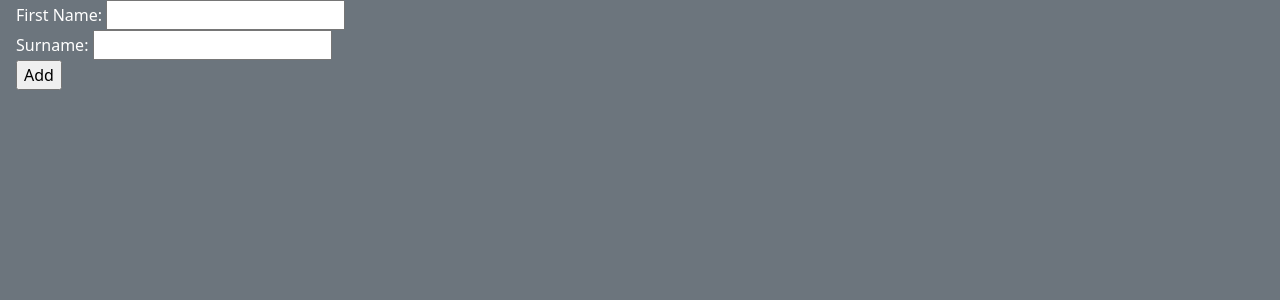
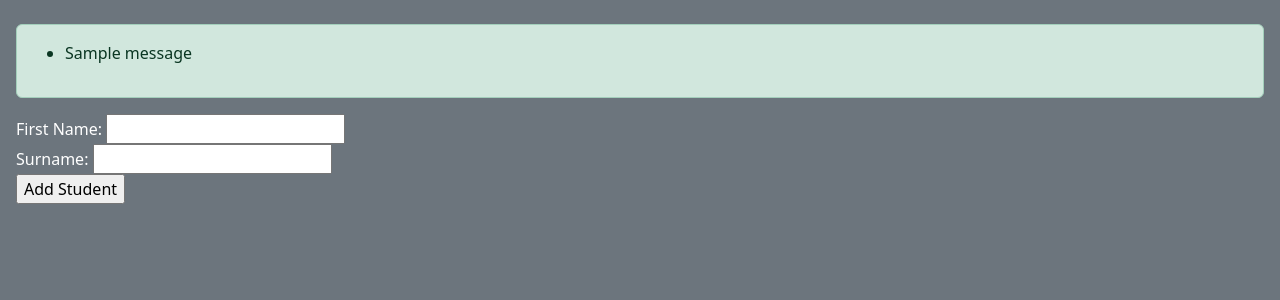
Before and after one commit to 4-dash/StAT, a Django app: page /add_student/ in a window 1280 px wide. Shown: the part 70-370 px from the top of the page. Run offline with Django 5.2, Linux system fonts and the light colour scheme; tables that the repository leaves empty hold one stand-in row (values such as "Sample post"); one stand-in notice (Sample message) is shown.

Commit message:
message handling added

```diff
--- a/src/attendence_tracker/atTracker/templates/add_stud.html
+++ b/src/attendence_tracker/atTracker/templates/add_stud.html
@@ -4,15 +4,23 @@
 
 {% block content %}
 
+{% if messages %}
+    <br>
+    <div class="alert alert-success" role="alert">
+        <ul>
+            {% for message in messages %}
+                <li>{{ message }}</li>
+            {% endfor %}
+        </ul>
+    </div>
+{% endif %}
+
 <form action="{% url 'add_student' %}" method="post">
     {% csrf_token %}
-    {% if warning %}
-        <h3> {{ warning }} </h3>
-    {% endif %}
 
     {{ form }}
 
-    <input type="submit" value="Add">
+    <input type="submit" value="Add Student">
 </form>
 
 {% endblock content %}
--- a/src/attendence_tracker/atTracker/views.py
+++ b/src/attendence_tracker/atTracker/views.py
@@ -24,12 +24,18 @@ def add_student(request) :
                     surname=form.cleaned_data["surname"],
                     attendence_count=0
                 )
-                return HttpResponseRedirect(reverse('student', args=[st.id]))
+                messages.success(request, f"Student {st.firstname} {st.surname} has been added.")
+
+                return HttpResponseRedirect(reverse('edit_student', args=[st.id]))
+
             except Exception :
-                return render(request, "add_stud.html", {"form": form, "warning": "An error occured. Student might not have been added."})
+                messages.error(request, "An error has occured!")
+                return redirect("home")
+        else :
+            messages.error(request, "Given data is not vaild!")
 
     form = AddStudent()
-    return render(request, "add_stud.html", {"form": form, "warning": ""})
+    return render(request, "add_stud.html", {"form": form})
 
 
 def edit_student(request, id) :
@@ -39,7 +45,10 @@ def edit_student(request, id) :
 
         if form.is_valid() :
             form.save()
-            return HttpResponseRedirect(reverse("student", args=[id]))
+            messages.success(request, f"Student {st.firstname} {st.surname} has been modified.")
+            return HttpResponseRedirect(reverse("home"))
+        else :
+            messages.error(request, "Given data is not vaild!")
 
 
     st = get_object_or_404(Student, id=id)
```
Also changed, not shown: src/attendence_tracker/atTracker/templates/edit_stud.html (+11 -0 lines).
